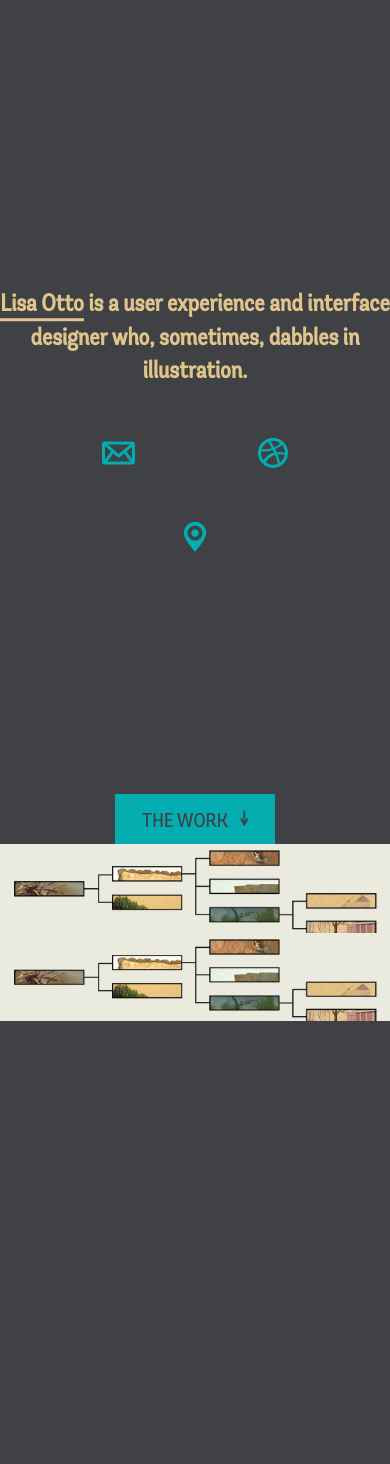
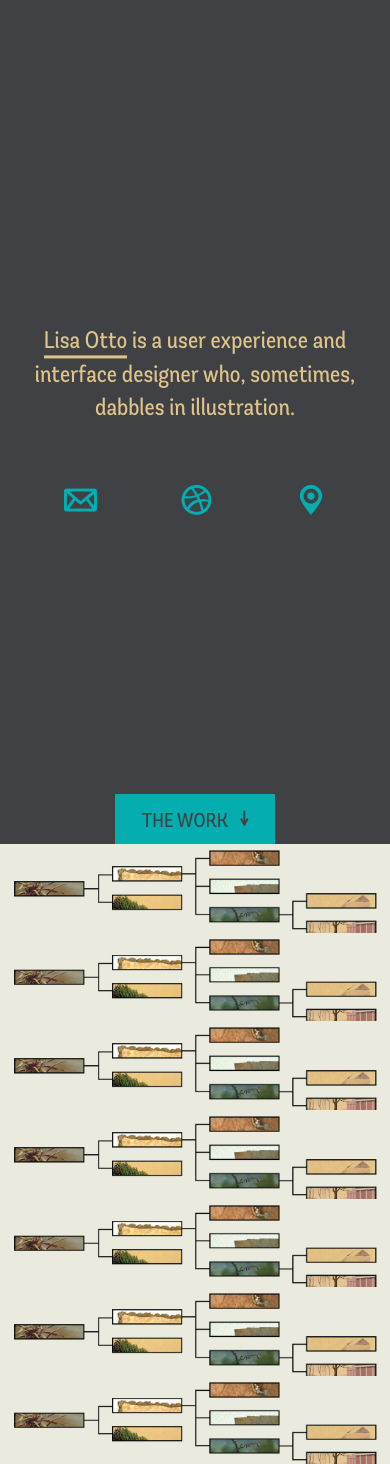
Before and after one commit to lisaotto/examples, a PHP site: page / in a window 390 px wide. Run offline with PHP 8.4, Linux system fonts and the light colour scheme; some libraries are stand-ins or nearby versions.

Commit message:
Responsive Updates

```diff
--- a/index.html
+++ b/index.html
@@ -66,32 +66,43 @@
                     <div><p class="icon-arrow-box"></p></div>
                 </div>
             </a>
-        	<a href="/project/booksatwork" class="project-sample"></a>
-        	<a href="/project/parentalcontrols" class="project-sample"></a>
-        	<a href="/project/platform" class="project-sample"></a>
-            <a href="/project/infographics" class="project-sample half"></a>
-            <a href="/project/infographics" class="project-sample half"></a>
+            <a href="/project/booksatwork" class="project-sample">
+                <img src="img/teaser-lefkowitz.jpg">
+                <div class="overlay">
+                    <div><div class="hgroup"><h2>David Lefkowitz</h2><h3>Website Redesign</h3></div></div>
+                    <div><p class="icon-arrow-box"></p></div>
+                </div>
+            </a>
+            <a href="/project/parentalcontrols" class="project-sample">
+                <img src="img/teaser-lefkowitz.jpg">
+                <div class="overlay">
+                    <div><div class="hgroup"><h2>David Lefkowitz</h2><h3>Website Redesign</h3></div></div>
+                    <div><p class="icon-arrow-box"></p></div>
+                </div>
+            </a>
+            <a href="/project/platform" class="project-sample">
+                <img src="img/teaser-lefkowitz.jpg">
+                <div class="overlay">
+                    <div><div class="hgroup"><h2>David Lefkowitz</h2><h3>Website Redesign</h3></div></div>
+                    <div><p class="icon-arrow-box"></p></div>
+                </div>
+            </a>
+            <a href="/project/infographics" class="project-sample half">
+                <img src="img/teaser-lefkowitz.jpg">
+                <div class="overlay">
+                    <div><div class="hgroup"><h2>David Lefkowitz</h2><h3>Website Redesign</h3></div></div>
+                    <div><p class="icon-arrow-box"></p></div>
+                </div>
+            </a>
+            <a href="/project/infographics" class="project-sample half">
+                <img src="img/teaser-lefkowitz.jpg">
+                <div class="overlay">
+                    <div><div class="hgroup"><h2>David Lefkowitz</h2><h3>Website Redesign</h3></div></div>
+                    <div><p class="icon-arrow-box"></p></div>
+                </div>
+            </a>
+
         </main>
-
-
-
-
-
-
-
-
-
-
-
-
-
-
-
-
-
-
-
-
 
 
 
--- a/scss/style.scss
+++ b/scss/style.scss
@@ -78,12 +78,21 @@ html {
 }
 
 body{
-    font-family:'andes';
     overflow:hidden;
 }
 
 a{
     text-decoration:none;
+}
+
+h1, h2, h3, h4, p {
+    font-family: 'andes', Arial, sans-serif;
+    font-weight:normal;
+}
+
+img {
+
+    background-color: $blue;
 }
 
 
@@ -163,7 +172,6 @@ a.icon-dribbble, a.icon-envelope, a.icon-pin {
 
 .icons p {
     opacity:0;
-    font-family: andes;
 }
 
 a.icon-dribbble:hover p, a.icon-envelope:hover p, a.icon-pin:hover p {
@@ -239,6 +247,7 @@ a.icon-dribbble:hover p, a.icon-envelope:hover p, a.icon-pin:hover p {
 }
 
 //////////////////header hover//////////////////
+@media screen and (min-width: 960px) {
 
     .teasers-open{
 
@@ -313,6 +322,10 @@ a.icon-dribbble:hover p, a.icon-envelope:hover p, a.icon-pin:hover p {
         }
 
     }
+
+}
+
+
 //////////////////Portolio Teaser//////////////////
 
 main {
@@ -335,11 +348,11 @@ main {
 }
 
 .overlay {
-    width: 90%;
+    width: 70%;
     height: 60%;
     background-color: $blue;
     position:absolute;
-    margin: 5%;
+    margin: 4.5% 15%;
     text-align:center;
     opacity: 0;
     transition: ease .5s opacity;
@@ -354,7 +367,6 @@ main {
 
         h2 {
             font-size: 30px;
-            font-family: 'andes';
             color: $grey;
             text-align:center;
             margin: 0;
@@ -362,7 +374,6 @@ main {
 
         h3 {
             font-size: 18px;
-            font-family: 'andes';
             color: $grey;
             text-align:center;
             margin: 0;
@@ -392,31 +403,28 @@ main {
 
 
 //////////////////Portolio Teaser Hover//////////////////
+@media screen and (min-width: 960px) {
+
     .teasers-open{
-
         main {
             width:75%;
             margin-right:0;
-
-        a:hover img{
-            opacity:.25;
-        }
-
-        a:hover .overlay {
-            opacity:1;
         }
     }
 
-
-
-
-
-
-
-
-
 }
 
+a.project-sample:hover img{
+    opacity:.8;
+}
+
+a.project-sample:hover .overlay {
+    opacity:.95;
+}
+
+body.teasers-open {
+    overflow: visible !important;
+}
 
 //////////////////Media Query < 960 //////////////////
 
@@ -442,12 +450,17 @@ main {
         margin:0;
     }
 
-
     main {
         width:100%;
         float:none;
         position:relative;
     }
+
+    .overlay h3 {
+        display:none;
+    }
+
+
 
 }
 
@@ -475,7 +488,7 @@ main {
 
     h1 {
         font-size:24px;
-        max-width: 400px;
+        max-width: 360px;
     }
 
        .tab {
@@ -485,5 +498,12 @@ main {
         padding-top:9px;
     }
 
+    .icon-dribbble, .icon-envelope, .icon-pin {
+        margin:40px;
+    }
+
+    div.icons {
+        padding-top: 10px;
+    }
 
 }
```
Also changed, not shown: css/style.css. Lines whose indentation alone changed are shown as unchanged.
